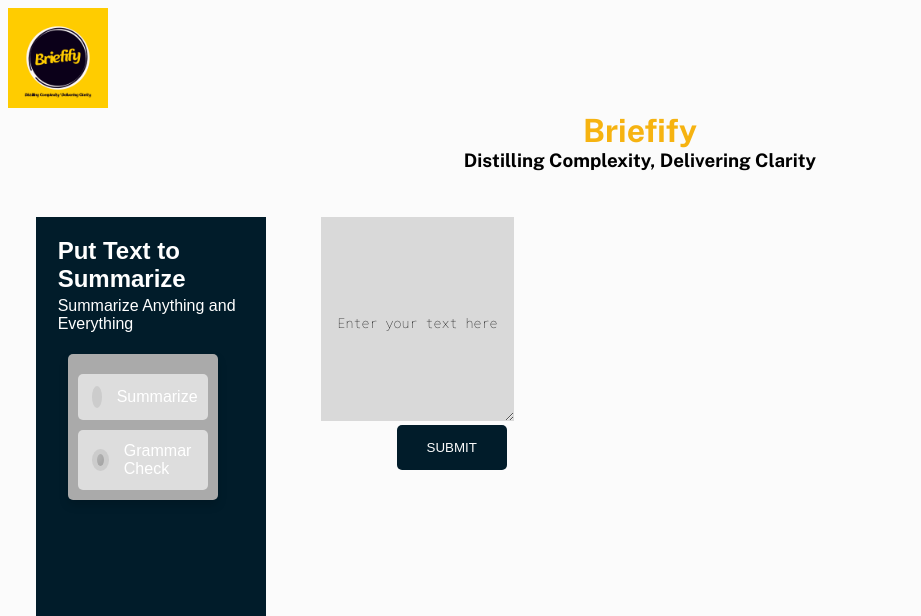
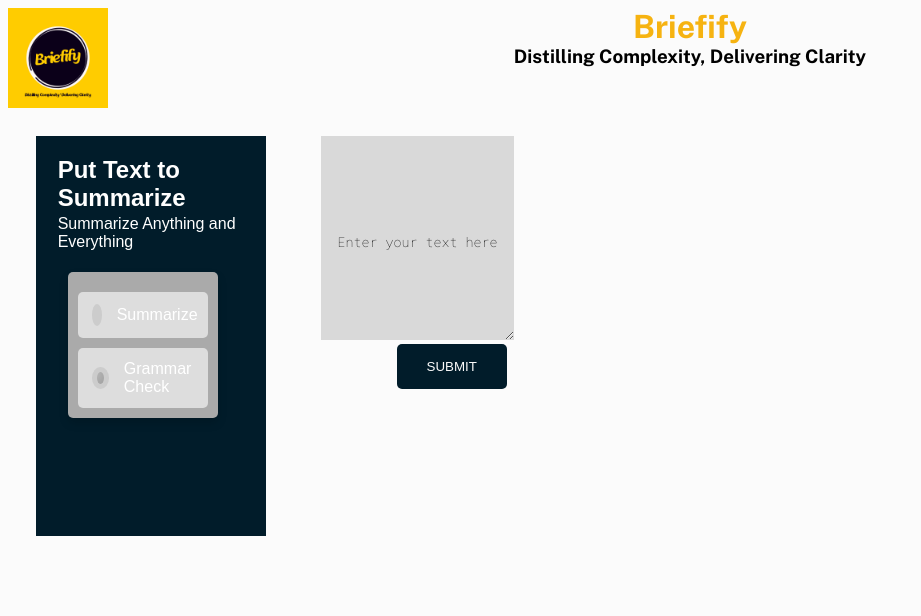
Before and after one commit to adrijaacharyya/SIH-LLM-webapp, a Flask app: page / in a window 1280 px wide. Shown: the top 616 px of the page, without its empty margins (0-921 px from the left). Run offline with Flask 3, Linux system fonts and the light colour scheme; some web fonts are replaced.

Commit message:
logo changed

```diff
--- a/static/style.css
+++ b/static/style.css
@@ -6,6 +6,11 @@
 .heading {
     color: #f6b311;
     margin: 0;
+}
+
+.logo {
+  display: flex;
+  flex-direction: row;
 }
 h2 {
     margin-bottom: 0;
@@ -17,6 +22,7 @@
 }
 .head {
     text-align: center;
+    flex: 2;
 }
 .container {
     display: flex;
--- a/templates/index.html
+++ b/templates/index.html
@@ -16,11 +16,12 @@
     <div class="content">
         <div class="logo">
             <img src="static\Briefify.png" width="100" height="100">
+            <div class="head">
+                <h1 class="heading">Briefify</h1>
+                <h3>Distilling Complexity, Delivering Clarity</h3>
+            </div>
         </div>
-        <div class="head">
-            <h1 class="heading">Briefify</h1>
-            <h3>Distilling Complexity, Delivering Clarity</h3>
-        </div>
+
         <div class="container">
             <div class="left-div">
                 <h2>Put Text to Summarize</h2>
```
Also changed, not shown: templates/submit.html (+5 -4 lines).
